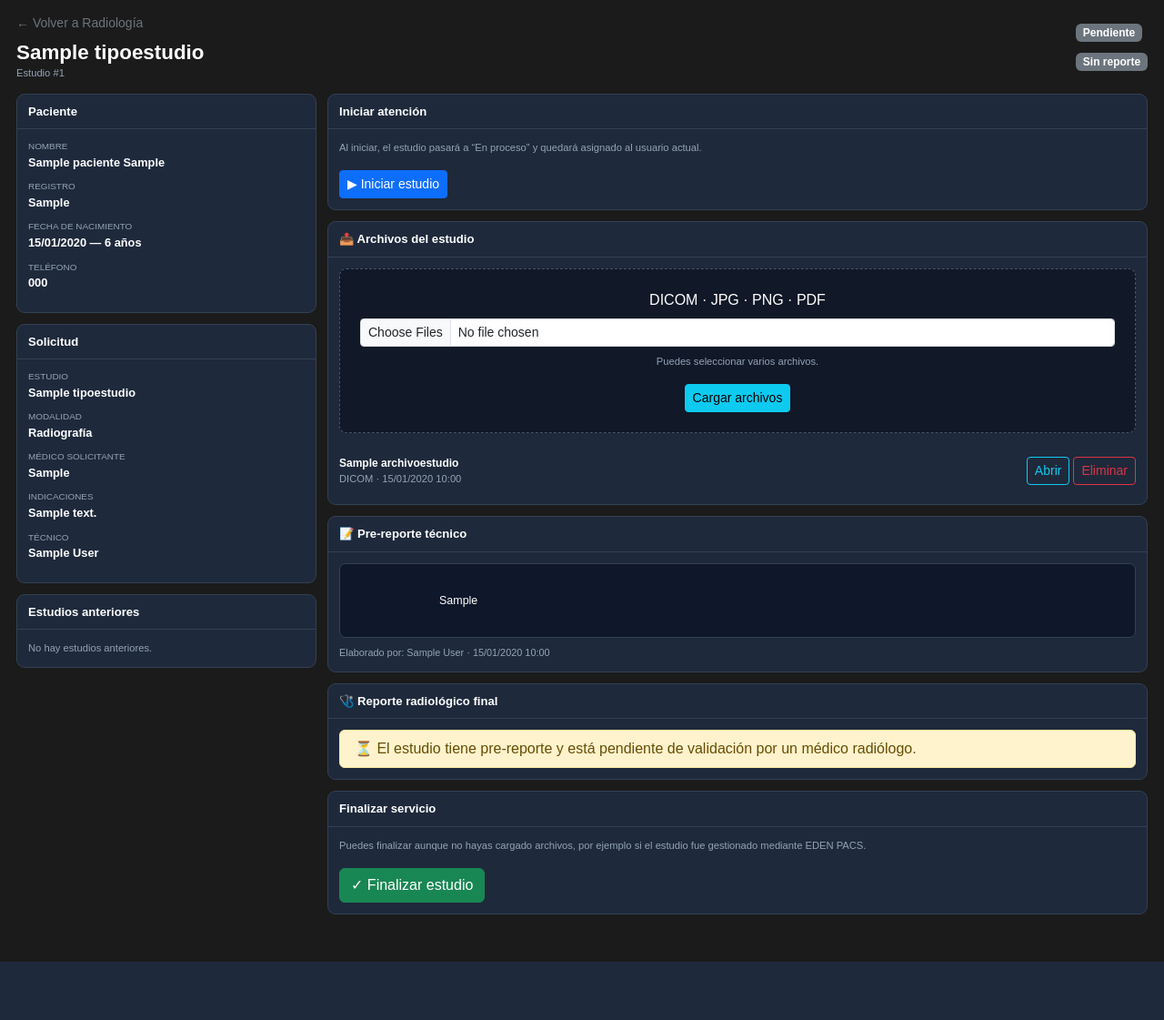
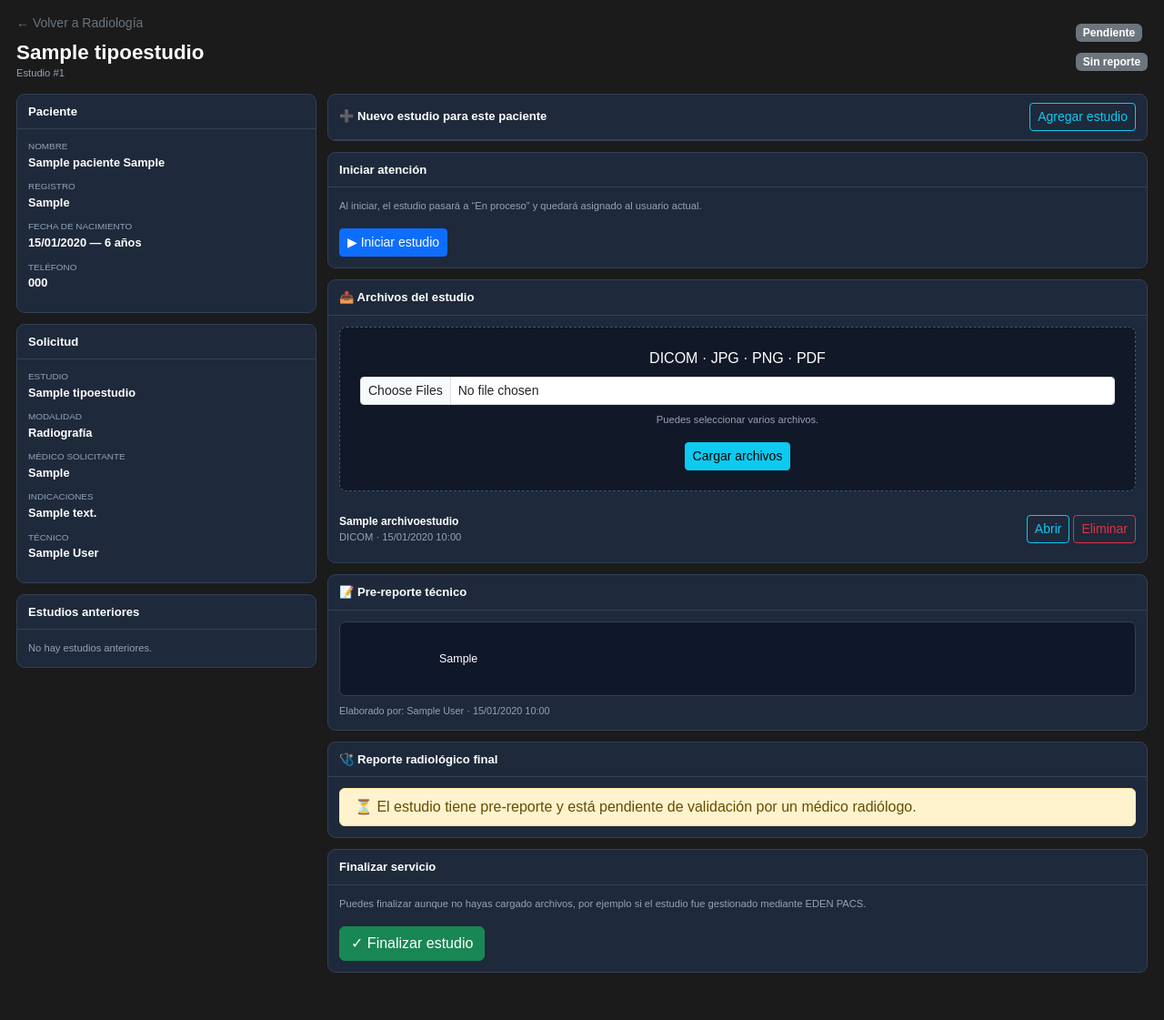
Before and after one commit to eduardobadillorojas-beep/LoretoLabsMed, a Django app: page /radiologia/estudio/1/ in a window 1280 px wide. Shown: the part 50-1171 px from the top of the page at 91% size. Before the commit the page ends 1107 px from the top, so only its background shows below. Run offline with Django 5.2, Linux system fonts and the light colour scheme; a user stored in the database is signed in; data comes from the database, SQL or seed files in the repository; tables that the repository leaves empty hold one stand-in row (values such as "Sample post").

Commit message:
Permitir agregar estudios desde radiologia

```diff
--- a/config/urls.py
+++ b/config/urls.py
@@ -66,6 +66,12 @@
         'radiologia/estudio/<int:estudio_id>/',
         views.estudio_radiologia,
         name='estudio_radiologia'
+    ),
+
+    path(
+        'radiologia/estudio/<int:estudio_id>/nuevo-estudio/',
+        views.nuevo_estudio_desde_radiologia,
+        name='nuevo_estudio_desde_radiologia'
     ),
 
     path(
--- a/core/templates/core/estudio_radiologia.html
+++ b/core/templates/core/estudio_radiologia.html
@@ -155,6 +155,23 @@
         border-radius: 999px;
         border: 1px solid #475569;
         margin-top: 6px;
+    }
+
+    .study-add-grid {
+        display: grid;
+        grid-template-columns: 1fr 1fr;
+        gap: 10px;
+    }
+
+    .study-add-grid .full {
+        grid-column: 1 / -1;
+    }
+
+    .study-add-actions {
+        display: flex;
+        gap: 8px;
+        flex-wrap: wrap;
+        margin-top: 12px;
     }
 
     @media (max-width: 850px) {
@@ -419,6 +436,101 @@
         <!-- TRABAJO -->
 
         <div>
+
+
+            <div class="box">
+
+                <div class="box-header d-flex justify-content-between align-items-center">
+                    <span>➕ Nuevo estudio para este paciente</span>
+
+                    <button
+                        type="button"
+                        class="btn btn-outline-info btn-sm"
+                        onclick="
+                            const panel = document.getElementById('nuevo-estudio-rx');
+                            panel.style.display =
+                                panel.style.display === 'none'
+                                ? 'block'
+                                : 'none';
+                        "
+                    >
+                        Agregar estudio
+                    </button>
+                </div>
+
+                <div
+                    id="nuevo-estudio-rx"
+                    class="box-body"
+                    style="display: none;"
+                >
+
+                    <p class="small-muted">
+                        Crea un estudio adicional sin regresar a Recepción.
+                        El paciente y la institución se conservarán automáticamente.
+                    </p>
+
+                    <form
+                        method="post"
+                        action="{% url 'nuevo_estudio_desde_radiologia' estudio.id %}"
+                    >
+
+                        {% csrf_token %}
+
+                        <div class="study-add-grid">
+
+                            <div>
+                                <label class="form-label small">
+                                    Tipo de estudio
+                                </label>
+                                {{ estudio_adicional_form.tipo_estudio }}
+                            </div>
+
+                            <div>
+                                <label class="form-label small">
+                                    Médico solicitante
+                                </label>
+                                {{ estudio_adicional_form.medico_solicitante }}
+                            </div>
+
+                            <div class="full">
+                                <label class="form-label small">
+                                    Motivo / justificación / protocolo
+                                </label>
+                                {{ estudio_adicional_form.descripcion }}
+                            </div>
+
+                            <div class="full" style="display:none;">
+                                {{ estudio_adicional_form.estado }}
+                            </div>
+
+                        </div>
+
+                        <div class="study-add-actions">
+
+                            <button
+                                type="submit"
+                                class="btn btn-info btn-sm"
+                            >
+                                Crear y abrir estudio
+                            </button>
+
+                            <button
+                                type="button"
+                                class="btn btn-outline-secondary btn-sm"
+                                onclick="
+                                    document.getElementById('nuevo-estudio-rx').style.display='none';
+                                "
+                            >
+                                Cancelar
+                            </button>
+
+                        </div>
+
+                    </form>
+
+                </div>
+
+            </div>
 
 
             {% if estudio.estado == 'PENDIENTE' %}
--- a/core/views.py
+++ b/core/views.py
@@ -878,6 +878,14 @@
         == 'RADIOLOGIA'
     )
 
+    estudio_adicional_form = EstudioForm(
+        initial={
+            'estado': 'PENDIENTE',
+            'medico_solicitante':
+                estudio.medico_solicitante,
+        }
+    )
+
     context = {
         'estudio': estudio,
         'paciente': estudio.paciente,
@@ -889,6 +897,8 @@
             puede_pre_reportar,
         'puede_emitir_reporte_final':
             puede_emitir_reporte_final,
+        'estudio_adicional_form':
+            estudio_adicional_form,
     }
 
     return render(
@@ -896,6 +906,71 @@
         'core/estudio_radiologia.html',
         context
     )
+
+@login_required
+def nuevo_estudio_desde_radiologia(
+    request,
+    estudio_id
+):
+    membresia = obtener_membresia_usuario(request)
+
+    if membresia is None:
+        return redirect('panel_config')
+
+    if membresia.rol not in [
+        'TECNICO',
+        'RADIOLOGIA',
+        'ADMIN',
+    ]:
+        return redirect('panel_config')
+
+    estudio_origen = get_object_or_404(
+        Estudio.objects.select_related(
+            'paciente',
+            'tipo_estudio',
+        ),
+        pk=estudio_id,
+        paciente__institucion=membresia.institucion,
+    )
+
+    if request.method != 'POST':
+        return redirect(
+            'estudio_radiologia',
+            estudio_id=estudio_origen.id
+        )
+
+    estudio_form = EstudioForm(
+        request.POST
+    )
+
+    if estudio_form.is_valid():
+        estudio_nuevo = estudio_form.save(
+            commit=False
+        )
+
+        estudio_nuevo.paciente = (
+            estudio_origen.paciente
+        )
+
+        estudio_nuevo.estado = 'PENDIENTE'
+
+        if not estudio_nuevo.descripcion:
+            estudio_nuevo.descripcion = (
+                'Estudio adicional generado desde Radiología.'
+            )
+
+        estudio_nuevo.save()
+
+        return redirect(
+            'estudio_radiologia',
+            estudio_id=estudio_nuevo.id
+        )
+
+    return redirect(
+        'estudio_radiologia',
+        estudio_id=estudio_origen.id
+    )
+
 
 # =========================================================
 # INICIAR ESTUDIO
```
